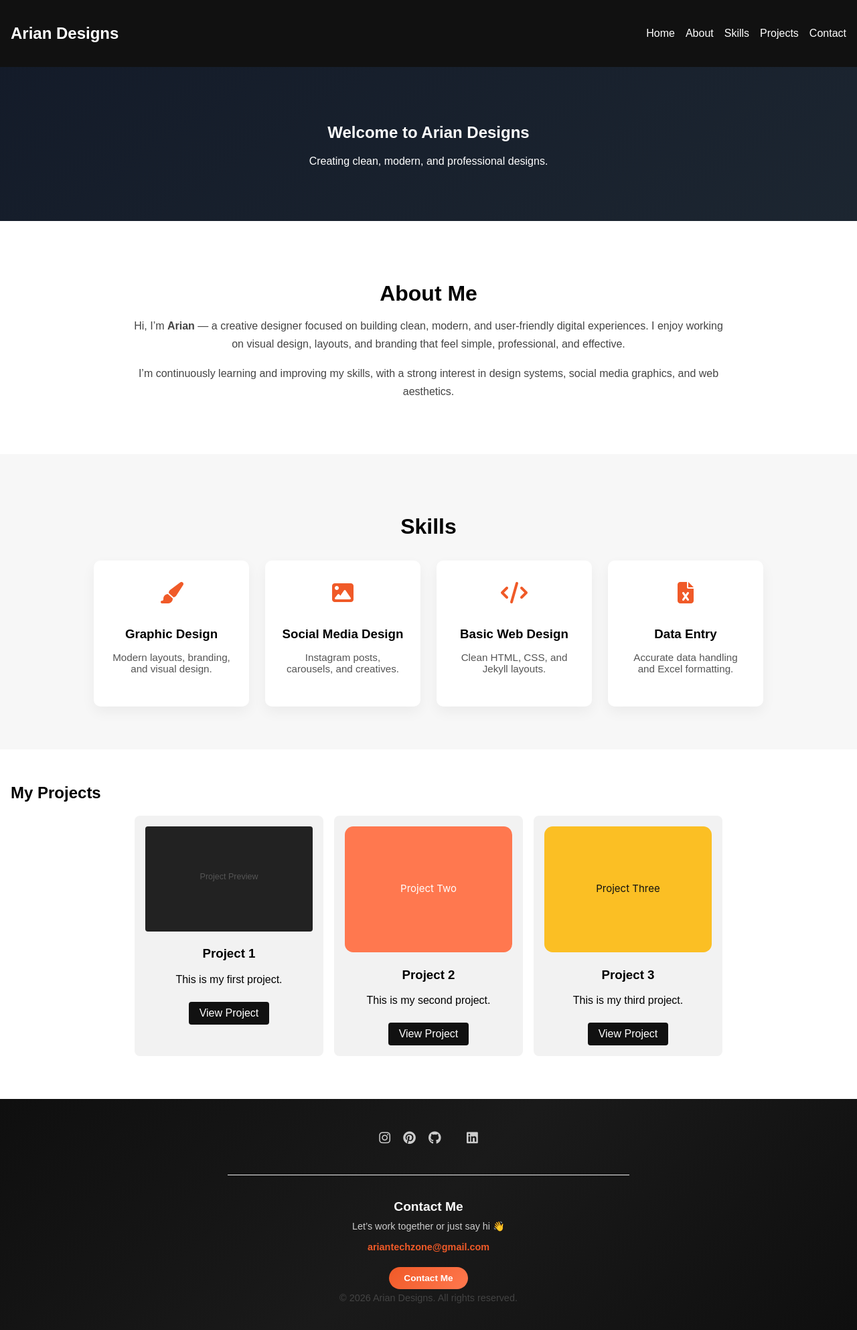
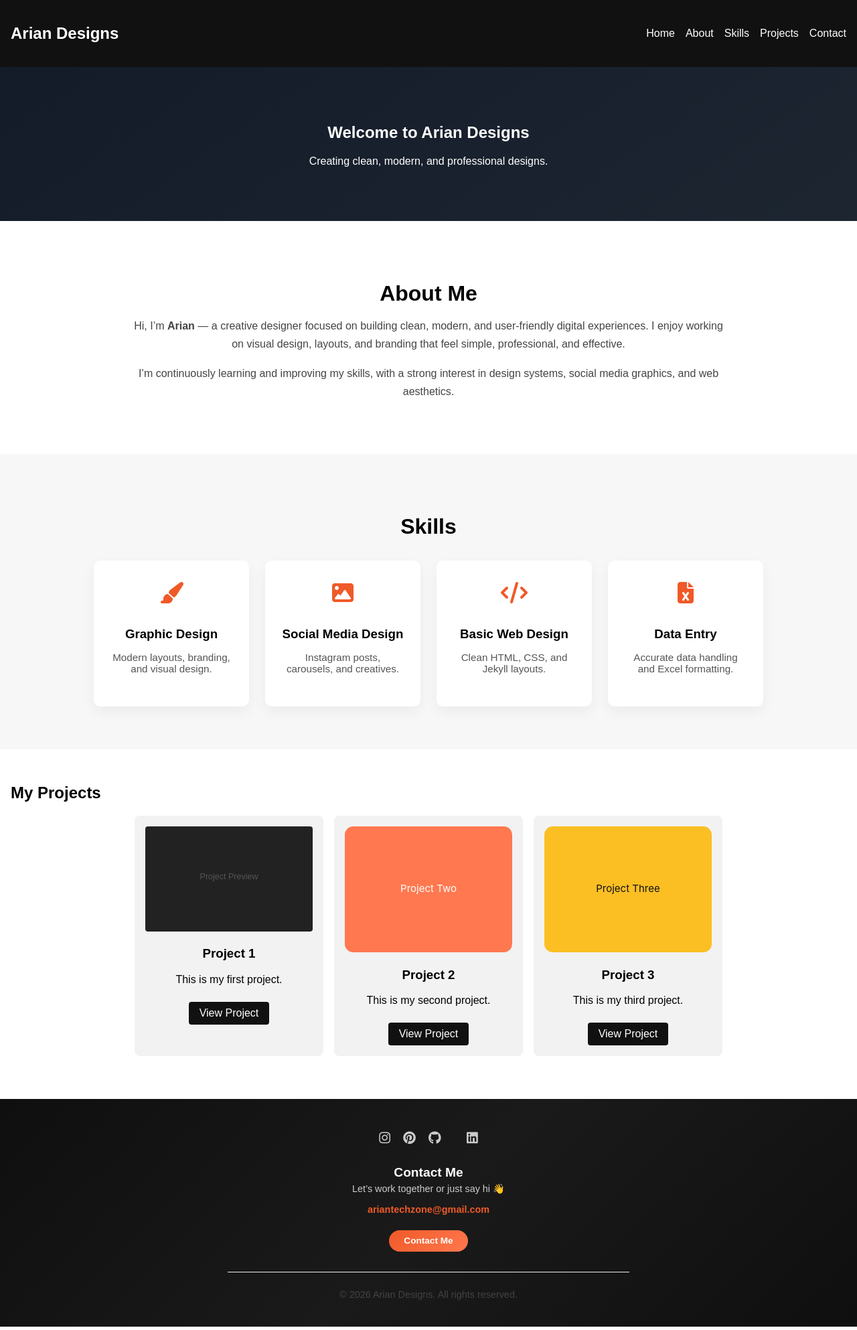
Before and after one commit to ariantechzone-stack/ariantechzone-stack.github.io, a Jekyll site: the page built from index.md, in a window 1280 px wide. Shown: the whole page at 67% size. Built offline with Jekyll 4.4.1, drawn with Linux system fonts in a browser that asks for light colours.

Commit message:
Update default.html

```diff
--- a/_layouts/default.html
+++ b/_layouts/default.html
@@ -51,6 +51,7 @@
 <main>
   {{ content }}
 </main>
+
 <footer id="contact" class="site-footer">
   <div class="footer-container">
 
@@ -72,18 +73,22 @@
       </a>
     </div>
 
-    <hr class="footer-divider"> <h2>Contact Me</h2>
+    <div class="footer-contact-info">
+      <h2>Contact Me</h2>
       <p>Let’s work together or just say hi 👋</p>
 
       <a href="mailto:ariantechzone@gmail.com" class="footer-email">
         ariantechzone@gmail.com
       </a>
 
-    <div class="contact-action">
+      <div class="contact-btn-wrapper">
         <a href="mailto:yourmail@gmail.com" class="contact-btn">
           Contact Me
         </a>
       </div>
+    </div>
+
+    <hr class="footer-divider">
 
     <p class="footer-copy">
       © {{ site.time | date: "%Y" }} Arian Designs. All rights reserved.
```
Lines whose indentation alone changed are shown as unchanged.
